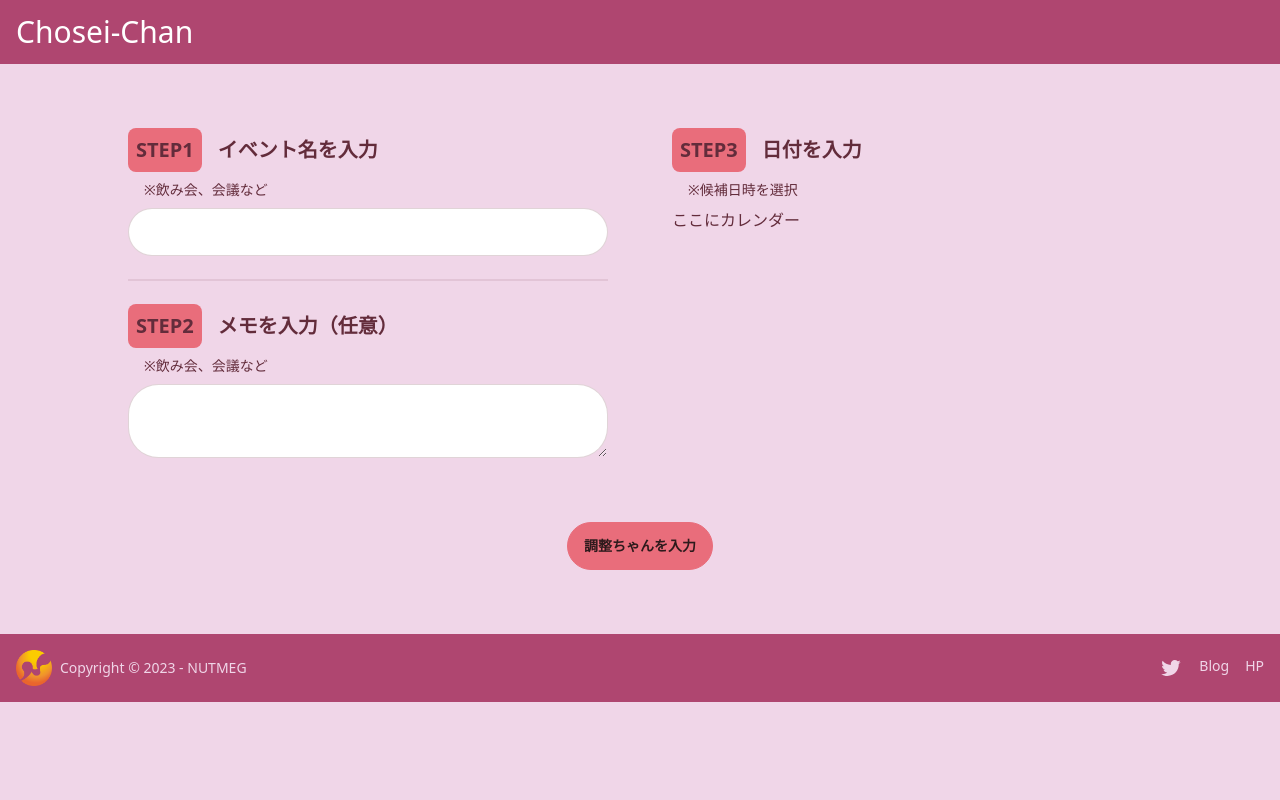
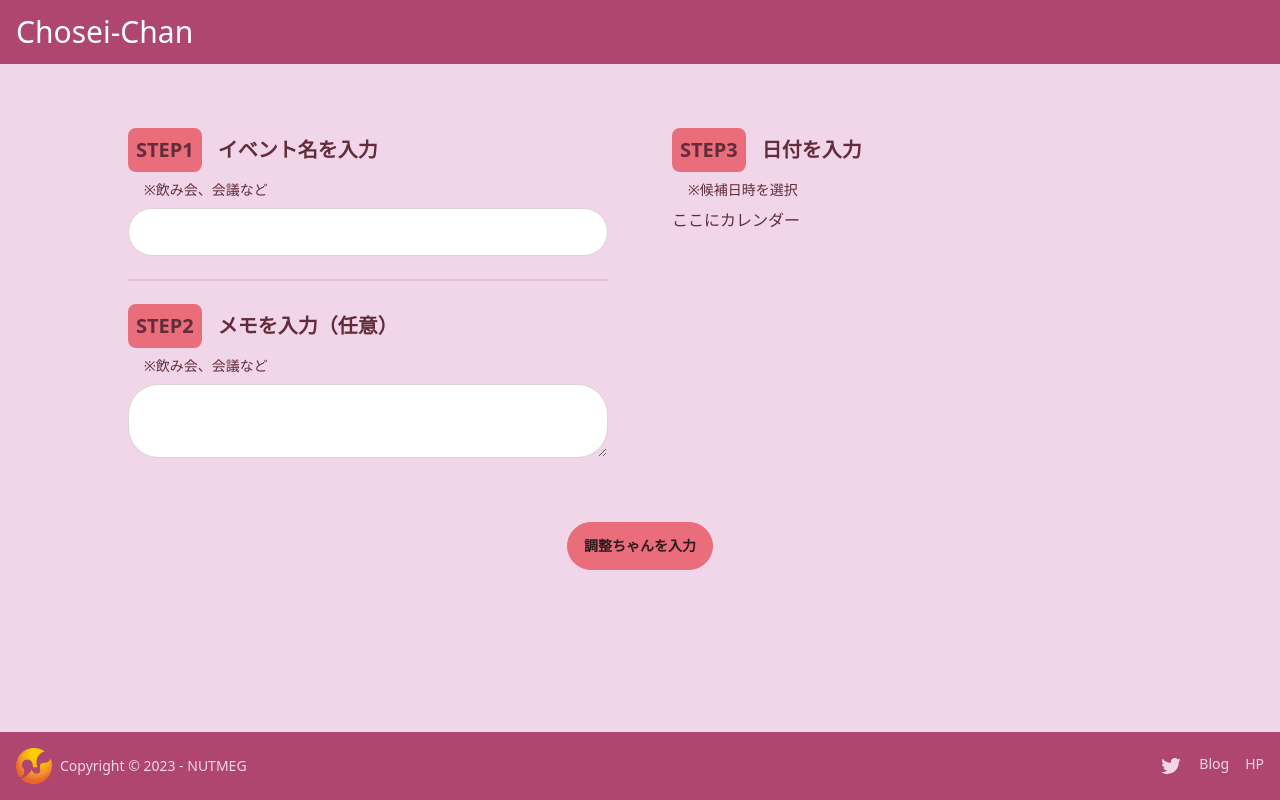
Before and after one commit to NUTFes/chosei-chan, a Next.js app: page / in a window 1280 px wide. Built offline with nearby package versions, Linux system fonts and the light colour scheme.

Commit message:
[fix] トップページのフッター位置修正

```diff
--- a/src/components/layout/MainLayout/MainLayout.tsx
+++ b/src/components/layout/MainLayout/MainLayout.tsx
@@ -9,7 +9,7 @@ const MainLayout = (props: Props) => {
   return (
     <div className='flex min-h-screen flex-col'>
       <Header />
-      <div>{props.children}</div>
+      <div className='flex-1'>{props.children}</div>
       <Footer />
     </div>
   )
```
